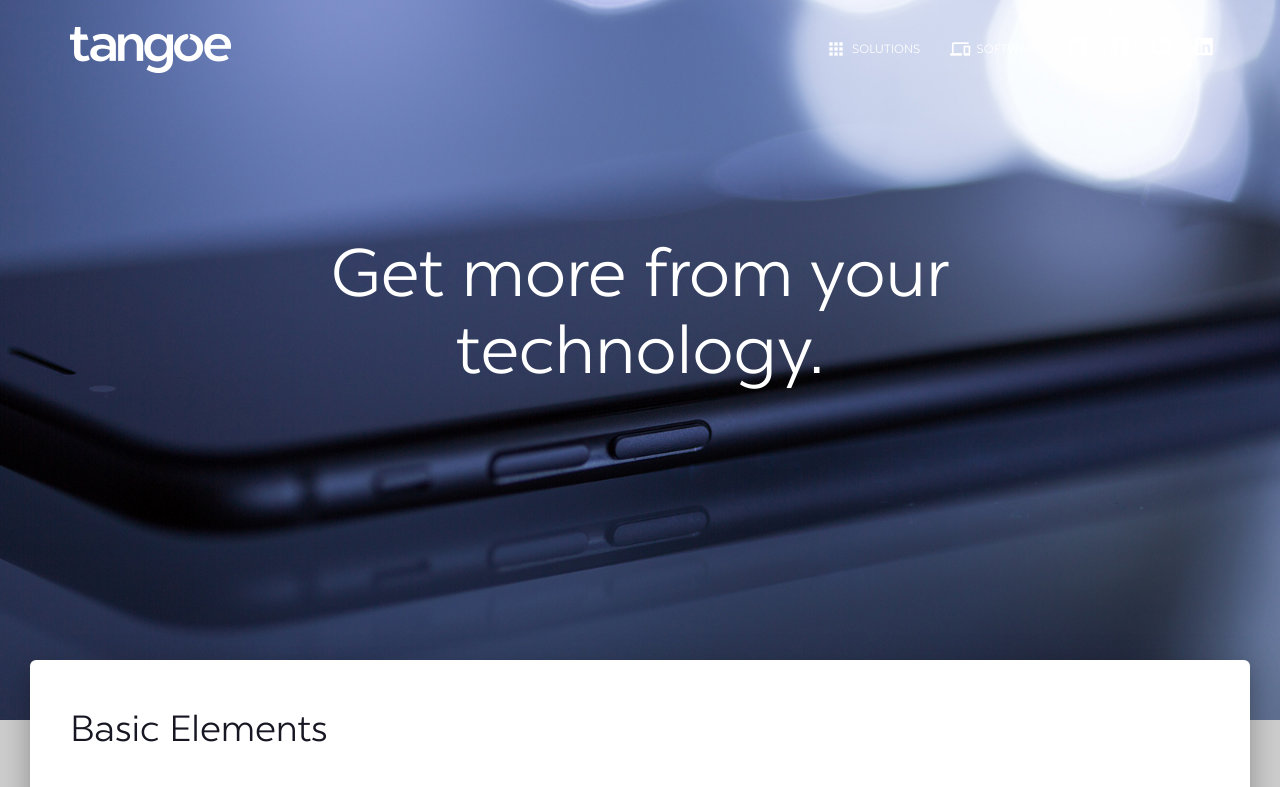
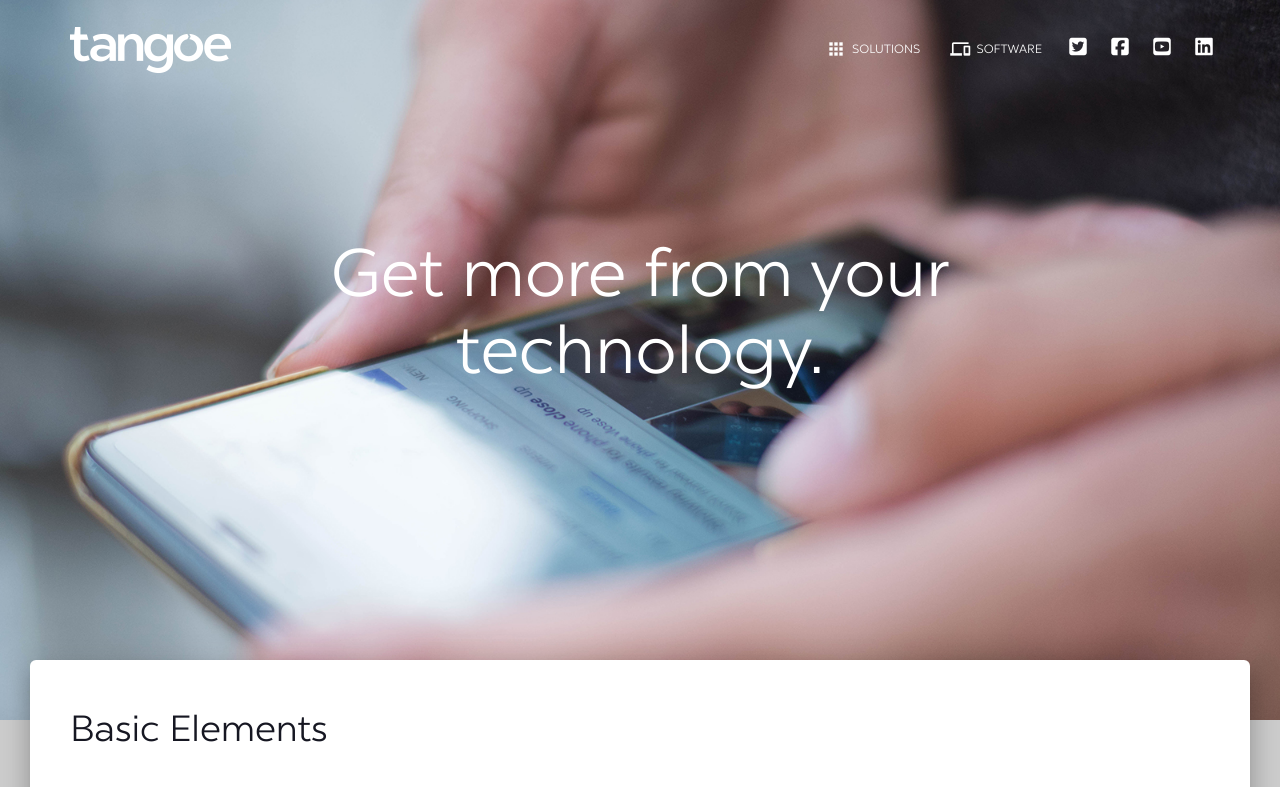
Before and after one commit to ejwaldsc/tnge-2018-web, a plain HTML site: page docs/index.html in a window 1280 px wide. Shown: the top 787 px of the page. Drawn offline with Linux system fonts and the light colour scheme; a small style sheet from the web is missing.

Commit message:
more bg images (index.html)

```diff
--- a/docs/index.html
+++ b/docs/index.html
@@ -87,7 +87,7 @@
 <!-- End Navbar -->
 
 <div class="wrapper">
-	<div class="header" style="background-image: url('assets/img/bg5.jpg');">
+	<div class="header" style="background-image: url('assets/img/bg6.jpg');">
 		<div class="container">
 			<div class="row">
 				<div class="col-md-8 col-md-offset-2">
```
